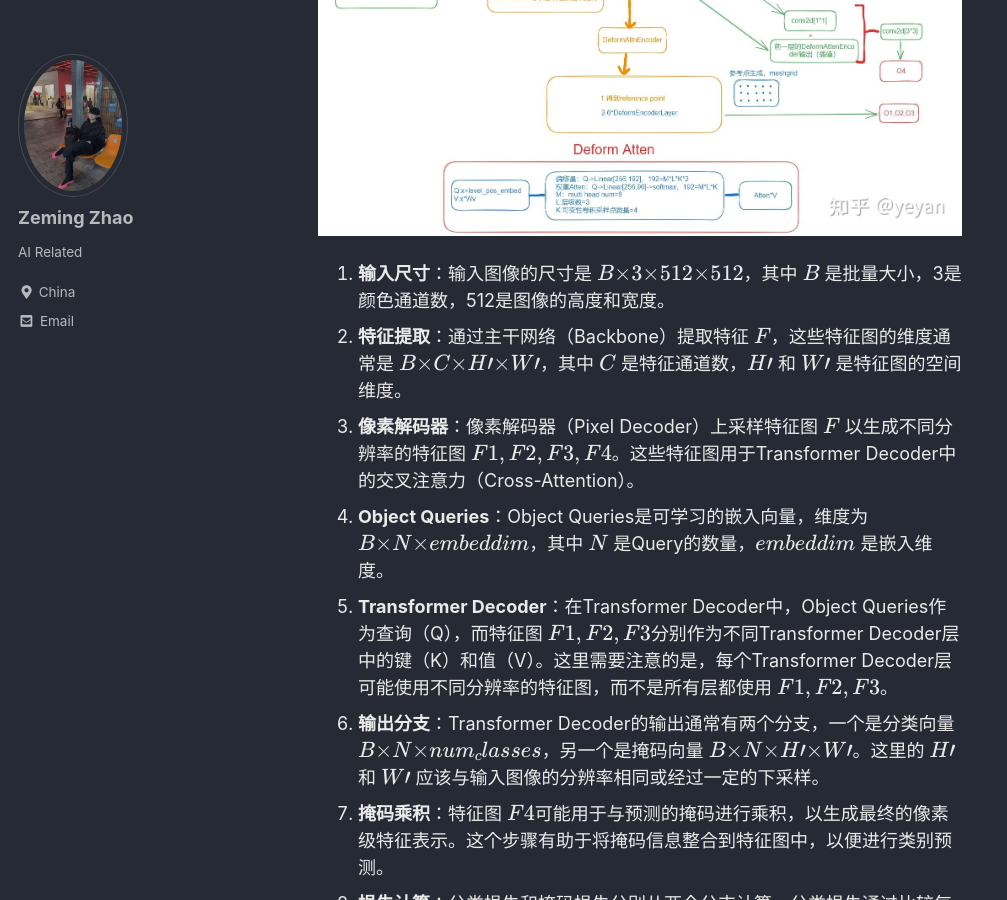
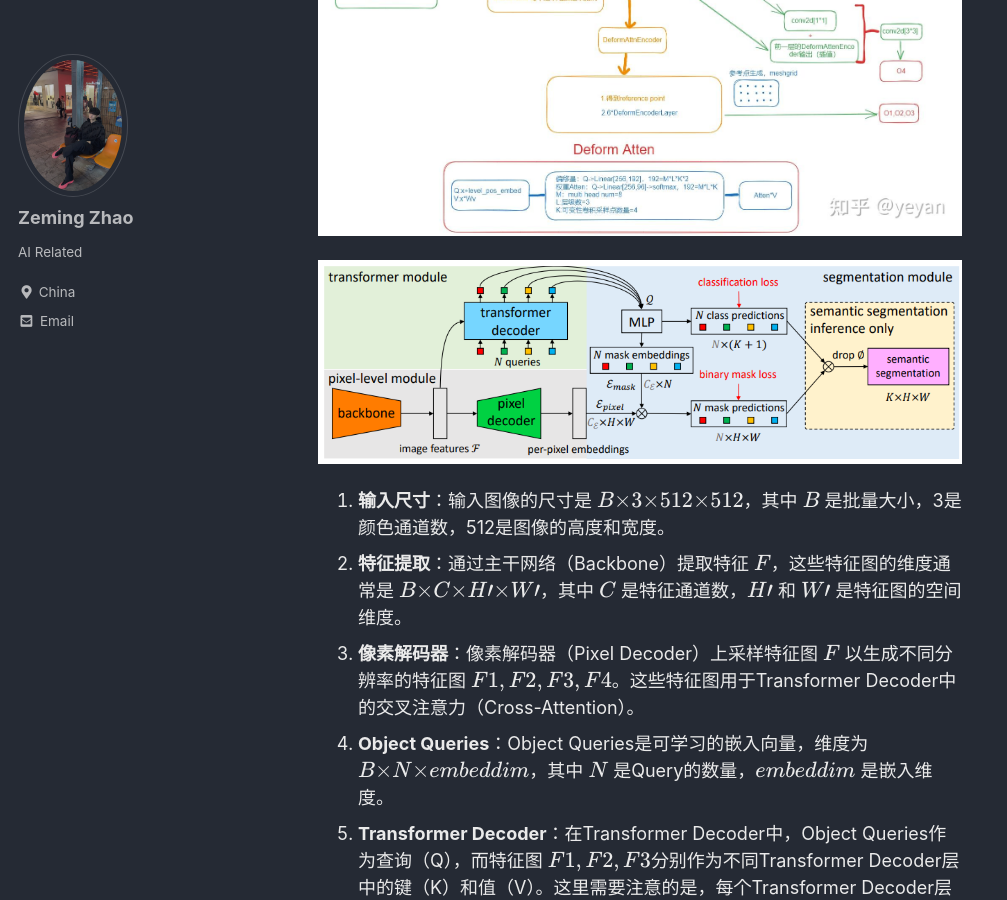
Before and after one commit to Sere1nz/Sere1nz.github.io, a Jekyll site: the page built from _posts/2024-11-27-Mask2former.md, in a window 1280 px wide and 900 px high, scrolled down 614 px. Shown: the whole window, without its empty margins (0-1007 px from the left). Built offline with Jekyll 4.4.1, drawn with Linux system fonts in a browser that asks for light colours; cached includes are drawn as plain includes.

Commit message:
update mask2former image

```diff
--- a/_posts/2024-11-27-Mask2former.md
+++ b/_posts/2024-11-27-Mask2former.md
@@ -1,6 +1,8 @@
 ## Mask2former
 
 ![img](/assets/2024-11-27-Mask2former/v2-6e9b00f7338ea3890f2b9607cd414b0c_r.jpg)
+
+![image-20241203110831304](/assets/2024-11-27-Mask2former/image-20241203110831304.png)
 
 1. **输入尺寸**：输入图像的尺寸是 $B×3×512×512$，其中 $B$ 是批量大小，3是颜色通道数，512是图像的高度和宽度。
 2. **特征提取**：通过主干网络（Backbone）提取特征 $F$，这些特征图的维度通常是 $B×C×H′×W′$，其中 $C$ 是特征通道数，$H′$ 和 $W′$ 是特征图的空间维度。
```
Also changed, not shown: assets/2024-11-27-Mask2former/image-20241203110831304.png (added).
